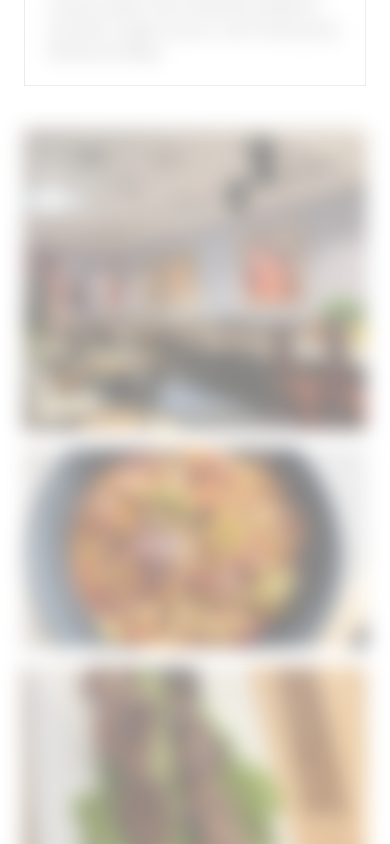
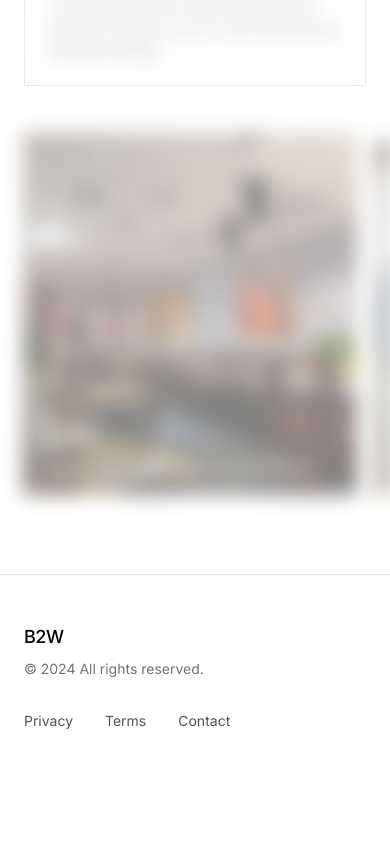
Before and after one commit to aliahm08/B2W, a React (Vite) app: page /uyghur-eats in a window 390 px wide. Shown: the part 4500-5344 px from the top of the page. After the commit the page ends 5279 px from the top, so only its background shows below. Built offline with nearby package versions, Linux system fonts and the light colour scheme; no server answers.

Commit message:
Improve mobile project gallery layout

```diff
--- a/src/pages/UyghurEats.tsx
+++ b/src/pages/UyghurEats.tsx
@@ -321,25 +321,30 @@ export default function UyghurEats() {
 
                     {/* Image Gallery Section */}
                     <aside className="lg:col-span-7">
-                        <div data-project-detail-body className="grid grid-cols-1 md:grid-cols-2 gap-4 h-full">
+                        <div
+                            data-project-detail-body
+                            className="-mx-6 flex snap-x snap-mandatory gap-4 overflow-x-auto px-6 pb-4 md:mx-0 md:grid md:grid-cols-2 md:overflow-visible md:px-0 md:pb-0 h-full"
+                        >
                             {images.map((img, idx) => (
-                                <motion.div
+                                <motion.figure
                                     key={idx}
-                                    className={`relative rounded-sm overflow-hidden bg-neutral-100 border border-neutral-200 group ${img.span} ${idx === 0 ? 'min-h-[300px] md:min-h-[500px]' : 'min-h-[200px]'}`}
+                                    className={`relative shrink-0 snap-center overflow-hidden rounded-sm border border-neutral-200 bg-neutral-100 group w-[85vw] ${idx === 0 ? 'min-h-[360px]' : 'min-h-[280px]'} md:w-auto ${img.span} ${idx === 0 ? 'md:min-h-[500px]' : 'md:min-h-[200px]'}`}
                                     whileHover={{ scale: 0.99 }}
                                     transition={{ duration: 0.2 }}
                                 >
                                     <img
                                         src={img.url}
                                         alt={img.alt}
-                                        className="absolute inset-0 w-full h-full object-cover transition-transform duration-700 group-hover:scale-105"
+                                        className="absolute inset-0 h-full w-full object-cover transition-transform duration-700 group-hover:scale-105"
                                         loading="lazy"
                                     />
-                                    <div className="absolute inset-0 bg-black/0 group-hover:bg-black/10 transition-colors duration-300" />
-                                    <div className="absolute bottom-0 left-0 right-0 p-4 bg-gradient-to-t from-black/60 to-transparent opacity-0 group-hover:opacity-100 transition-opacity duration-300">
-                                        <p className="text-white text-sm font-medium">{img.alt}</p>
-                                    </div>
-                                </motion.div>
+                                    <div className="absolute inset-0 bg-gradient-to-t from-black/45 via-black/5 to-transparent md:bg-black/0 md:group-hover:bg-black/10 transition-colors duration-300" />
+                                    <figcaption className="absolute bottom-0 left-0 right-0 p-4">
+                                        <p className="text-sm font-medium text-white md:opacity-0 md:transition-opacity md:duration-300 md:group-hover:opacity-100">
+                                            {img.alt}
+                                        </p>
+                                    </figcaption>
+                                </motion.figure>
                             ))}
                         </div>
                     </aside>
```
